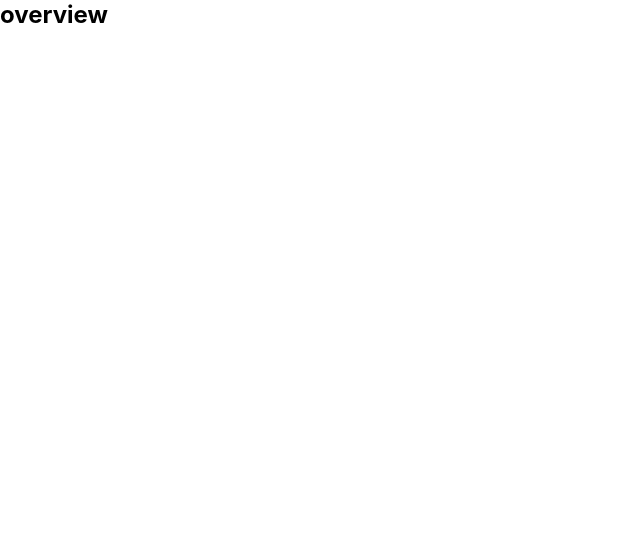
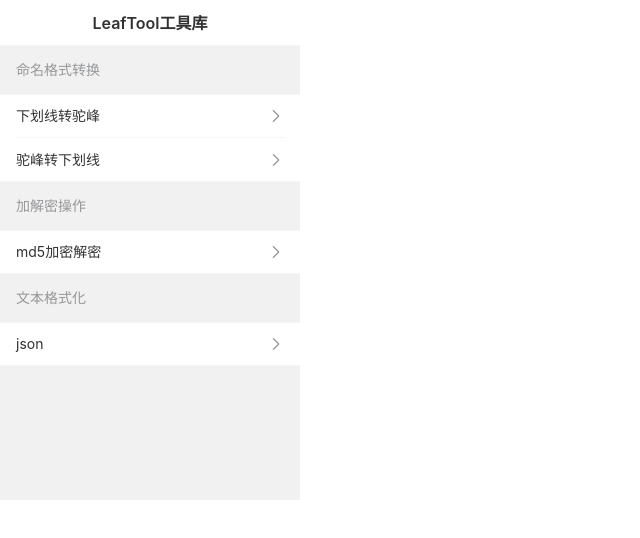
Before and after one commit to yyyz1011/leaf_tool_chrome_extensions, a Vue app: page / in a window 1280 px wide. Shown: the top 538 px of the page, without its empty margins (0-640 px from the left). Built offline with nearby package versions, Linux system fonts and the light colour scheme.

Commit message:
feat: overview页面初始化

```diff
--- a/src/assets/scss/common.scss
+++ b/src/assets/scss/common.scss
@@ -1,6 +1,7 @@
 #app {
   width: 300px;
   height: 500px;
+  background-color: #f1f1f1;
 }
 
 body,
--- /dev/null
+++ b/src/consts/overview.ts
@@ -0,0 +1,51 @@
+interface ToolChildrenItem {
+  key: string;
+  title: string;
+  to: string;
+}
+interface ToolItem {
+  key: string;
+  title: string;
+  children: ToolChildrenItem[];
+}
+
+export const toolList: ToolItem[] = [
+  {
+    key: 'format',
+    title: '命名格式转换',
+    children: [
+      {
+        key: 'format_underline',
+        title: '下划线转驼峰',
+        to: ''
+      },
+      {
+        key: 'format_hump',
+        title: '驼峰转下划线',
+        to: ''
+      }
+    ]
+  },
+  {
+    key: 'encrypt',
+    title: '加解密操作',
+    children: [
+      {
+        key: 'md5',
+        title: 'md5加密解密',
+        to: ''
+      }
+    ]
+  },
+  {
+    key: 'text-format',
+    title: '文本格式化',
+    children: [
+      {
+        key: 'json',
+        title: 'json',
+        to: ''
+      }
+    ]
+  }
+];
--- a/src/manifest.ts
+++ b/src/manifest.ts
@@ -1,8 +1,8 @@
 const manifest = {
   manifest_version: 3,
   homepage_url: 'https://demo.xxx.com',
-  name: 'chome  extension demo ',
-  description: 'This is a demo',
+  name: 'leaf_tool_chrome_extensions',
+  description: 'leaf_tool_chrome_extensions',
   version: '1.0',
   icons: {
     '16': 'icon/icon-16.png',
--- a/src/popup/main.ts
+++ b/src/popup/main.ts
@@ -2,6 +2,7 @@ import { createApp } from 'vue';
 import App from './App.vue';
 import { ConfigProvider } from 'vant';
 import '@/assets/scss/common.scss';
+import 'vant/lib/index.css';
 import router from '@/router';
 
 const app = createApp(App);
--- a/src/views/overview/Overview.vue
+++ b/src/views/overview/Overview.vue
@@ -1,3 +1,17 @@
+<script setup lang="ts">
+import { NavBar, Cell, CellGroup } from 'vant';
+import { toolList } from '@/consts/overview';
+</script>
+
 <template>
-  <h2>overview</h2>
+  <NavBar title="LeafTool工具库"></NavBar>
+  <CellGroup v-for="item in toolList" :key="item.key" :title="item.title">
+    <Cell
+      v-for="cItem in item.children"
+      :key="cItem.key"
+      :title="cItem.title"
+      is-link
+      :to="cItem.to"
+    ></Cell>
+  </CellGroup>
 </template>
```
Also changed, not shown: src/components.d.ts (added, +13 -0 lines), src/router/index.ts (+7 -1 lines).
